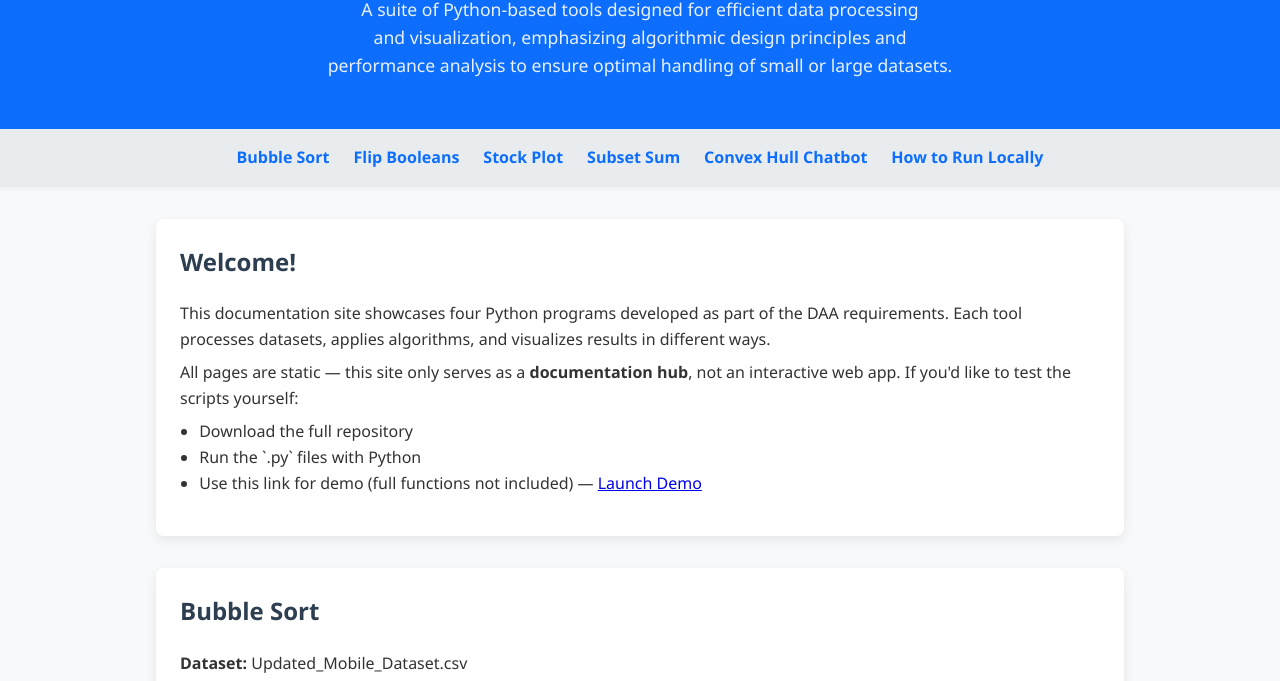
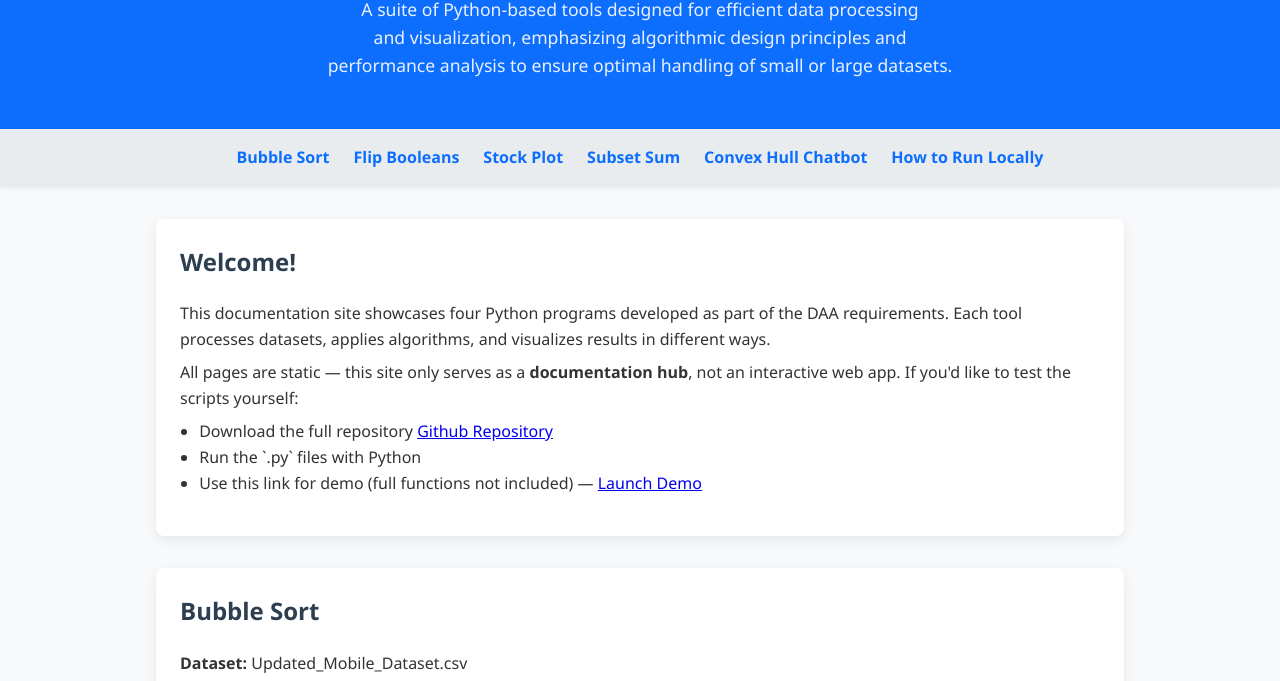
Before and after one commit to VonJethroLandicho/DAA-OUTPUTS, a plain HTML site: page index.html in a window 1280 px wide. Shown: the part 96-777 px from the top of the page. Drawn offline with Linux system fonts and the light colour scheme.

Commit message:
Update index.html

```diff
--- a/index.html
+++ b/index.html
@@ -37,7 +37,7 @@
         <p>This documentation site showcases four Python programs developed as part of the DAA requirements. Each tool processes datasets, applies algorithms, and visualizes results in different ways.</p>
         <p>All pages are static — this site only serves as a <strong>documentation hub</strong>, not an interactive web app. If you'd like to test the scripts yourself:</p>
         <ul>
-            <li>Download the full repository</li>
+            <li>Download the full repository  <a href="https://github.com/VonJethroLandicho/DAA-OUTPUTS" target="_blank">Github Repository</a> </li>
             <li>Run the `.py` files with Python</li>
             <li>
                 Use this link for demo (full functions not included) —
```
